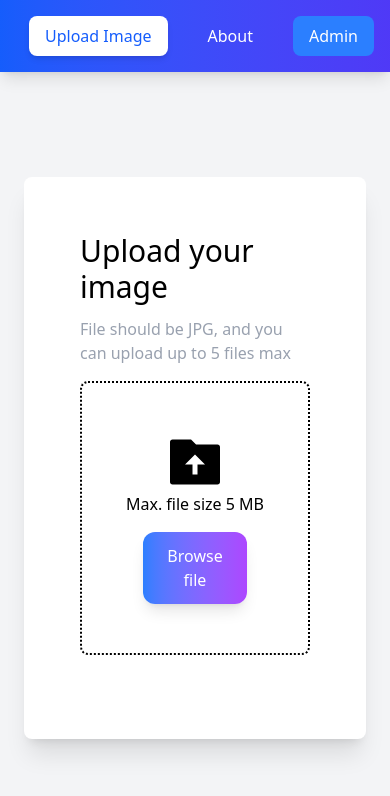
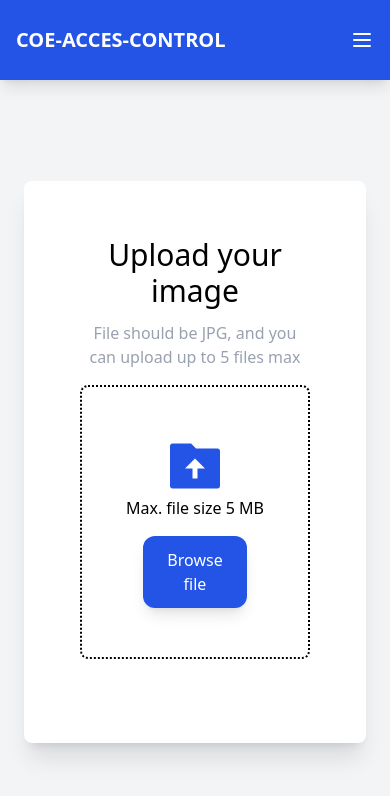
Before and after one commit to chotipats2092002/CoE-Access-Control, a React (Vite) app in the folder web/: page / in a window 390 px wide. Shown: the top 796 px of the page. Built offline with nearby package versions, Linux system fonts and the light colour scheme.

Commit message:
navbar refactor code and responsive

```diff
--- a/web/src/components/Navbar.tsx
+++ b/web/src/components/Navbar.tsx
@@ -1,46 +1,57 @@
-import React from "react";
 import { Link, useNavigate } from "react-router-dom";
 import { useAuth } from "../context/AuthContext";
-import { logout } from  "../services/logoutService"
-const Navbar = () => {
-  // ดึงค่า isLoggedIn และฟังก์ชัน setIsLoggedIn จาก Context
+import { logout } from "../services/logoutService";
+import React, { useState, useMemo } from "react";
+import { useLocation } from "react-router-dom";
+
+interface LinkItem {
+  path: string;
+  name: string;
+}
+
+const Navbar: React.FC = () => {
   const { isLoggedIn, setIsLoggedIn } = useAuth()!;
   const navigate = useNavigate();
+  const location = useLocation();
+  const [isOpen, setIsOpen] = useState(false);
 
-  // ฟังก์ชัน logout
   const handleLogout = async () => {
-    try {
-      await logout(); // เรียกใช้ logout จาก service
+    await logout().catch((error) => console.error("Logout failed", error));
     setIsLoggedIn(false);
     navigate("/");
-    } catch (error) {
-      console.error("Logout failed", error);
-    }
   };
 
-
-  // เมนูพื้นฐาน
-  const links = [
+  const links = useMemo<LinkItem[]>(() => {
+    return isLoggedIn
+      ? [
+        { path: "/ip-camera", name: "IP Camera" },
+        { path: "/", name: "Upload Image" },
+        { path: "/show", name: "Show Image" },
+        { path: "/about", name: "About" },
+      ]
+      : [
         { path: "/", name: "Upload Image" },
         { path: "/about", name: "About" },
+      ];
+  }, [isLoggedIn]);
 
-  ];
-
-  // ถ้าล็อกอินแล้ว แสดงเมนู Show Image
-  if (isLoggedIn) {
-    links.push({ path: "/ip-camera", name: "IP Camera"});
-    links.push({ path: "/show", name: "Show Image" });
-  }
+  // ...existing imports and code...
 
   return (
-    <nav className="bg-gradient-to-r from-blue-600 to-indigo-600 shadow-lg p-4">
-      <div className="max-w-4xl mx-auto flex justify-end space-x-6">
+    <nav className="relative bg-[#2354E6] shadow-lg">
+      <div className="max-w-7xl mx-auto px-4">
+        <div className="h-20 flex items-center justify-between">
+          <div className="text-white text-xl font-bold">
+            COE-ACCES-CONTROL
+          </div>
+
+          {/* Desktop menu - แสดงเมื่อหน้าจอ >= 867px */}
+          <div className="hidden min-[867px]:flex space-x-6">
             {links.map((item) => (
               <Link
                 key={item.path}
                 to={item.path}
-            className={`px-4 py-2 rounded-lg transition duration-300 ${
-              location.pathname === item.path
+                className={`px-4 py-2 rounded-lg transition duration-300 ${location.pathname === item.path
                   ? "bg-white text-blue-600 shadow-md"
                   : "text-white hover:bg-white hover:text-blue-600"
                   }`}
@@ -48,21 +59,91 @@ const Navbar = () => {
                 {item.name}
               </Link>
             ))}
-
-        {/* แสดงปุ่ม Logout เฉพาะตอนที่ล็อกอิน, ถ้าไม่ล็อกอินให้แสดงปุ่ม Admin */}
             {isLoggedIn ? (
               <button
                 onClick={handleLogout}
-            className="px-4 py-2 bg-red-500 text-white rounded-lg"
+                className="px-4 py-2 rounded-lg transition duration-300 text-white bg-red-500 hover:text-white cursor-pointer flex items-center"
               >
                 Logout
               </button>
             ) : (
-          <Link to="/admin" className="px-4 py-2 bg-blue-500 text-white rounded-lg">
+              <Link
+                to="/admin"
+                className="px-4 py-2 rounded-lg transition duration-300 text-white bg-blue-500 hover:text-white cursor-pointer flex items-center"
+              >
                 Admin
               </Link>
             )}
           </div>
+
+          {/* Hamburger menu - แสดงเมื่อหน้าจอ < 867px */}
+          <div className="flex min-[867px]:hidden items-center">
+            <button
+              onClick={() => setIsOpen(!isOpen)}
+              className="text-white focus:outline-none"
+            >
+              {isOpen ? (
+                <svg
+                  className="w-6 h-6"
+                  fill="none"
+                  stroke="currentColor"
+                  viewBox="0 0 24 24"
+                  xmlns="http://www.w3.org/2000/svg"
+                >
+                  <path strokeLinecap="round" strokeLinejoin="round" strokeWidth={2} d="M6 18L18 6M6 6l12 12" />
+                </svg>
+              ) : (
+                <svg
+                  className="w-6 h-6"
+                  fill="none"
+                  stroke="currentColor"
+                  viewBox="0 0 24 24"
+                  xmlns="http://www.w3.org/2000/svg"
+                >
+                  <path strokeLinecap="round" strokeLinejoin="round" strokeWidth={2} d="M4 6h16M4 12h16M4 18h16" />
+                </svg>
+              )}
+            </button>
+          </div>
+        </div>
+      </div>
+
+      {/* Mobile menu - แสดงเมื่อหน้าจอ < 867px */}
+      {isOpen && (
+        <div className="flex flex-col items-center absolute top-20 right-0 w-full bg-[#2354E6] px-4 pt-2 pb-4 space-y-2 shadow-lg rounded-b-lg min-[867px]:hidden z-50">
+          {links.map((item) => (
+            <Link
+              key={item.path}
+              to={item.path}
+              onClick={() => setIsOpen(false)}
+              className={`block px-4 py-2 rounded-lg transition duration-300 ${location.pathname === item.path
+                ? "bg-white text-blue-600 shadow-md w-full text-center"
+                : "text-white hover:bg-white hover:text-blue-600"
+                }`}
+            >
+              {item.name}
+            </Link>
+          ))}
+          {isLoggedIn ? (
+            <button
+              onClick={() => {
+                handleLogout().then(() => setIsOpen(false));
+              }}
+              className="w-full px-4 py-2 rounded-lg  text-center duration-300 text-white bg-red-500 hover:text-white cursor-pointer"
+            >
+              Logout
+            </button>
+          ) : (
+            <Link
+              to="/admin"
+              onClick={() => setIsOpen(false)}
+              className="block px-4 py-2 rounded-lg transition duration-300 text-white bg-blue-500 hover:text-white cursor-pointer"
+            >
+              Admin
+            </Link>
+          )}
+        </div>
+      )}
     </nav>
   );
 };
--- a/web/src/components/UploadButton.tsx
+++ b/web/src/components/UploadButton.tsx
@@ -70,12 +70,10 @@ const ImageUpload: React.FC<ImageUploadProps> = ({ onImageSelect }) => {
 
     return (
         <div className="flex flex-col">
-
-
-            <div className="p-6 flex flex-col gap-4">
-                <div className="flex flex-col gap-3">
-                    <h2 className="text-3xl">Upload your image</h2>
-                    <h4 className="text-base text-gray-400">File should be JPG, and you can upload up to 5 files max</h4>
+            <div className="p-6 flex flex-col gap-4 ">
+                <div className="flex flex-col gap-3 item-center w-full">
+                    <h2 className="text-3xl text-center">Upload your image</h2>
+                    <h4 className="text-base text-gray-400 text-center">File should be JPG, and you can upload up to 5 files max</h4>
 
                 </div>
                 <div className="border-2 border-dotted rounded-lg">
@@ -85,12 +83,12 @@ const ImageUpload: React.FC<ImageUploadProps> = ({ onImageSelect }) => {
                                 <div className="p-4 flex flex-col justify-center items-center gap-4 ">
                                     <input {...getInputProps()} />
                                     <div className="flex flex-col items-center">
-                                        <RiFolderUploadFill className="text-6xl" />
+                                        <RiFolderUploadFill className="text-6xl text-[#2354E6]" />
                                         <p>Max. file size 5 MB</p>
                                     </div>
 
                                     <div className="w-1/2 flex flex-row justify-center">
-                                        <button type="button" onClick={open} className="cursor-pointer bg-gradient-to-r from-blue-500 to-purple-500 text-white px-6 py-3 rounded-xl shadow-lg hover:scale-105 transform transition-all duration-300 ease-in-out">
+                                        <button type="button" onClick={open} className="cursor-pointer bg-[#2354E6] text-white px-6 py-3 rounded-xl shadow-lg hover:scale-105 transform transition-all duration-300 ease-in-out">
                                             Browse file
                                         </button>
                                     </div>
--- a/web/src/pages/UploadImage.tsx
+++ b/web/src/pages/UploadImage.tsx
@@ -9,7 +9,7 @@ const UploadImage = () => {
     };
 
     return (
-        <div className="flex flex-grow items-center justify-center p-6">
+        <div className="flex flex-grow items-center justify-center p-6 max-w-7xl mx-auto">
             <div className="bg-white shadow-xl rounded-lg p-8 w-full h-full">
                 <UploadButton onImageSelect={handleImageSelect} />
                 {selectedFile && <p>{selectedFile.name}</p>}
```
Lines whose indentation alone changed are shown as unchanged.
